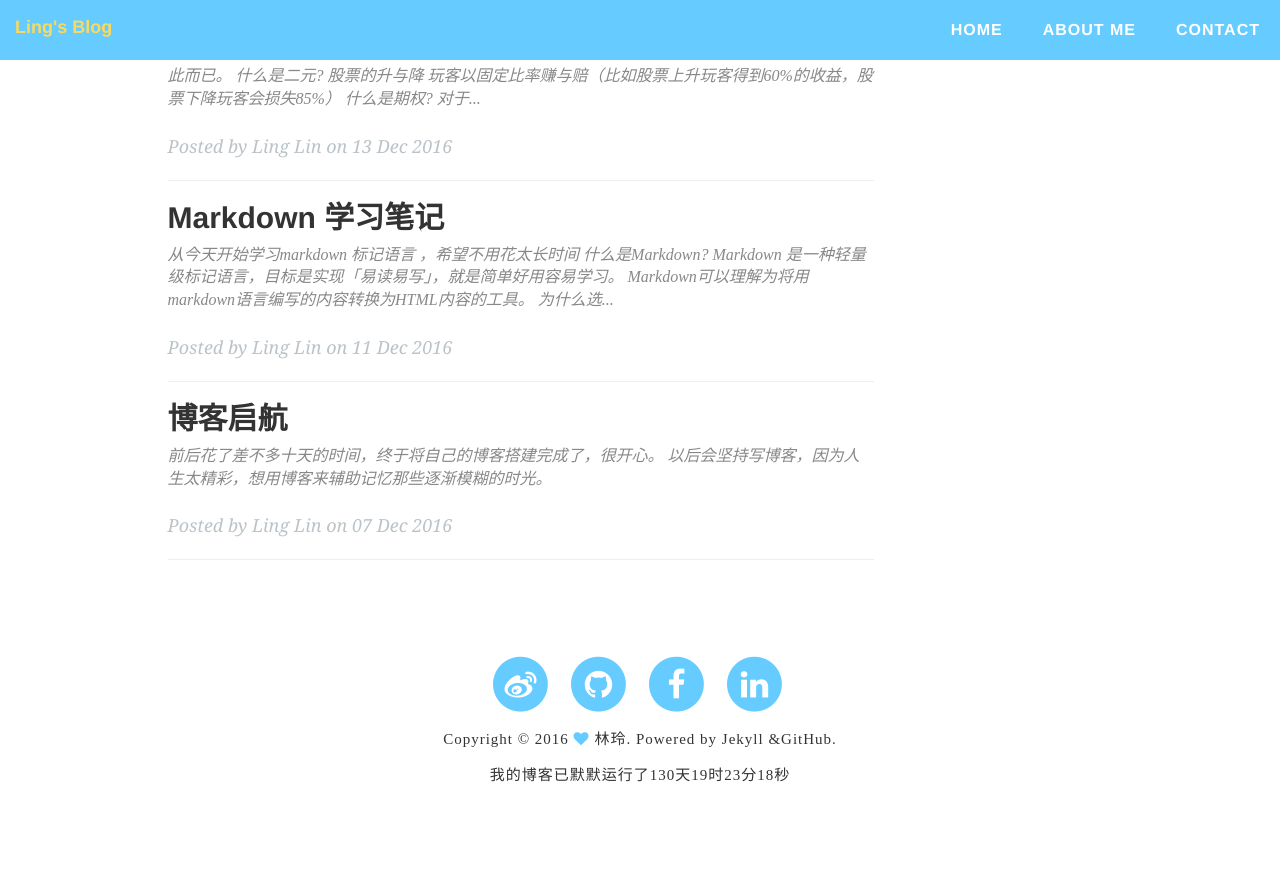
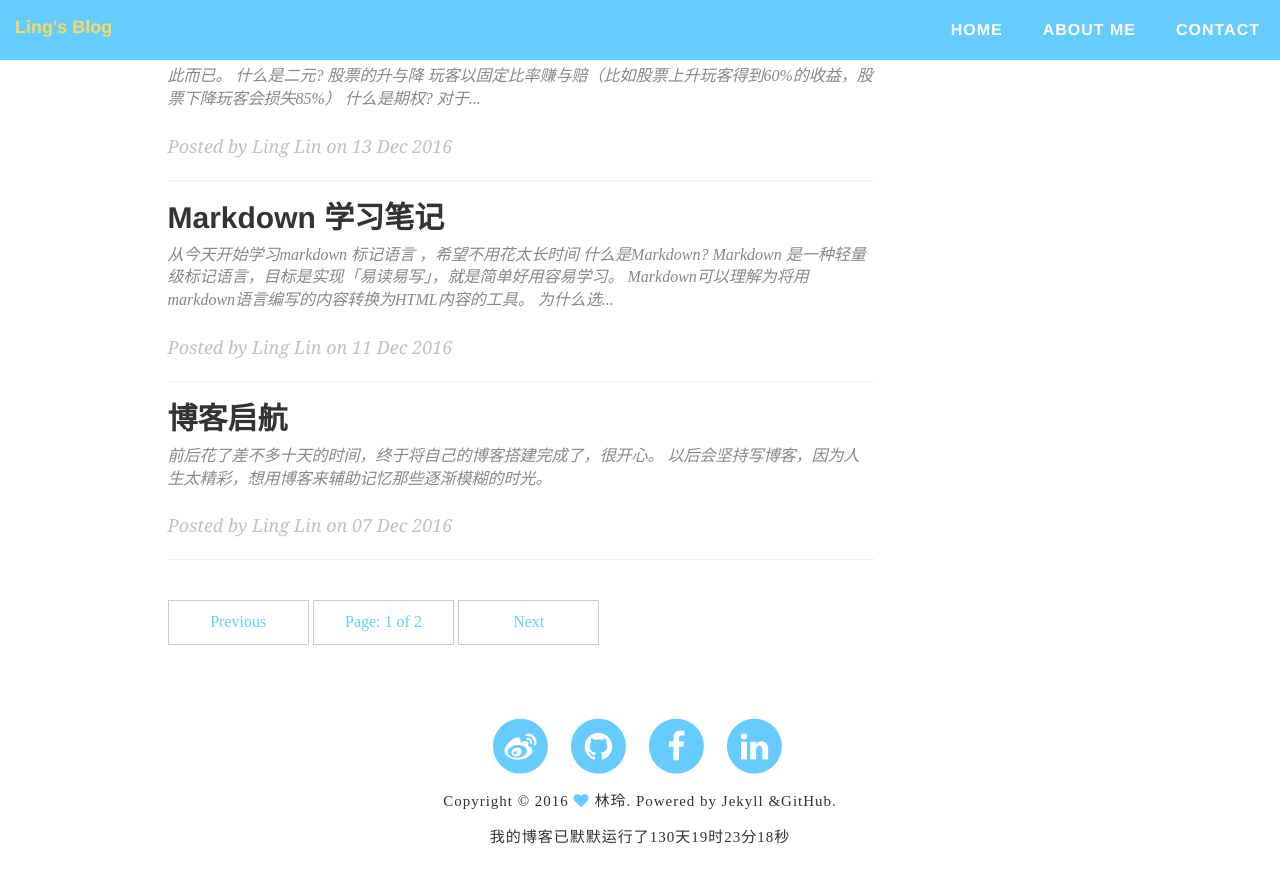
Before and after one commit to LingLinyp/LingLinyp.github.io, a Jekyll site: the page built from index.html, in a window 1280 px wide and 900 px high, scrolled down 1956 px. Shown: the top 883 px of the window. Built offline with Jekyll 4.4.1, drawn with Linux system fonts in a browser that asks for light colours; the list of posts is cut into pages by our own code; before the commit the page ends 2794 px from its top, so only the background shows below that.

Commit message:
add_pagination

```diff
--- a/_config.yml
+++ b/_config.yml
@@ -34,7 +34,7 @@
 
 
 # Build settings
-# permalink: pretty
+permalink: pretty
 highlighter: rouge
 markdown: kramdown
 kramdown:
@@ -46,6 +46,7 @@
 
 
 
+
 exclude:
   - Gemfile
   - Gemfile.lock
--- a/index.html
+++ b/index.html
@@ -33,3 +33,21 @@
   {% endif %}
 </div>
 {% endif %} -->
+
+
+
+<!-- 分页链接 -->
+
+<div class="pagination">
+  {% if paginator.previous_page %}
+    <a href="/page{{ paginator.previous_page }}" class="previous">Previous</a>
+  {% else %}
+    <span class="previous">Previous</span>
+  {% endif %}
+  <span class="page_number ">Page: {{ paginator.page }} of {{ paginator.total_pages }}</span>
+  {% if paginator.next_page %}
+    <a href="/page{{ paginator.next_page }}" class="next">Next</a>
+  {% else %}
+    <span class="next ">Next</span>
+  {% endif %}
+</div>
```
